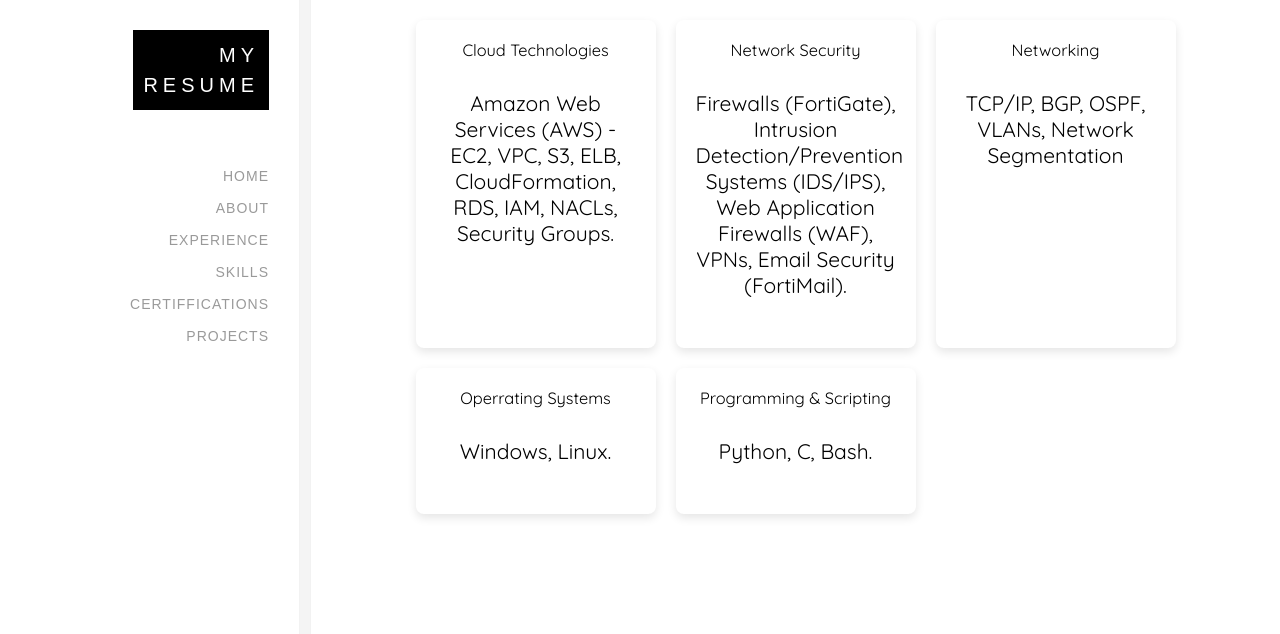
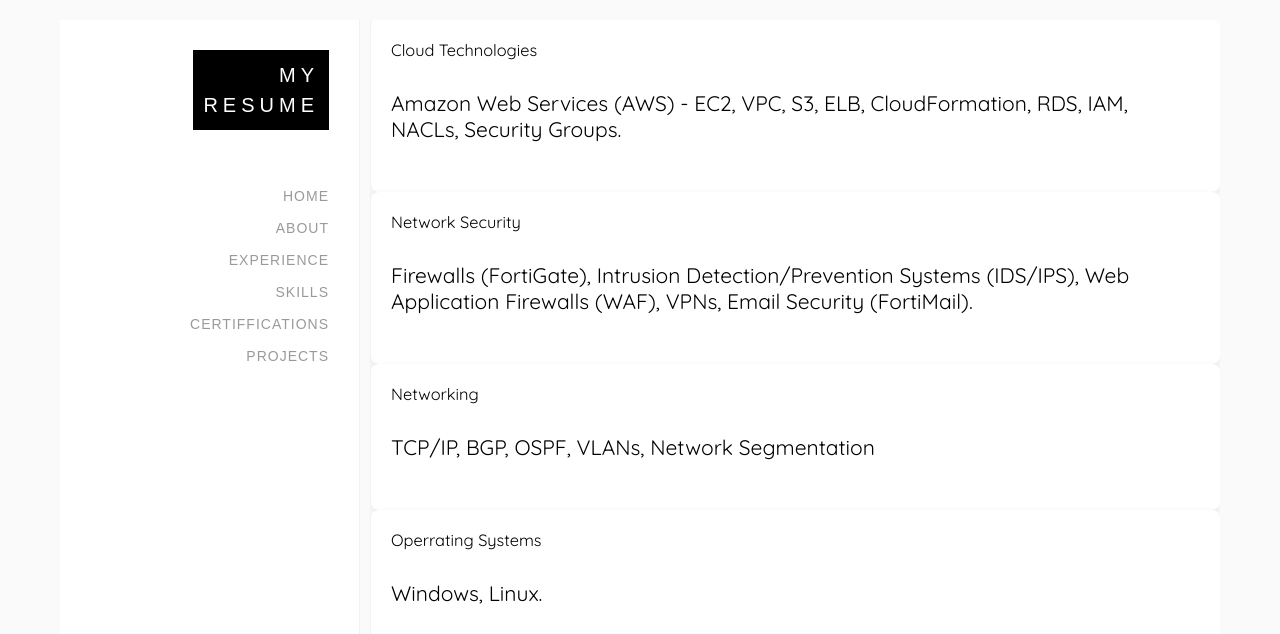
Before and after one commit to hibakiz/AWS, a plain HTML site: page CV/skills.html in a window 1280 px wide. Shown: the top 634 px of the page. Drawn offline with Linux system fonts and the light colour scheme.

Commit message:
fixing the flexability

```diff
--- a/CV/skills.html
+++ b/CV/skills.html
@@ -5,30 +5,35 @@
     <link rel="stylesheet" type="text/css" href="cv.css">
 	<link href="https://stackpath.bootstrapcdn.com/font-awesome/4.7.0/css/font-awesome.min.css" rel="stylesheet">
     <meta charset="UTF-8">
-    <meta name="viewport" content="width=device-width, initial-scale=1.0">
+
     <script src="https://kit.fontawesome.com/a076d05399.js" crossorigin="anonymous"></script>
     <style>
-            body {
-                font-family: Arial, sans-serif;
-                background-color: #f4f4f4;
-                text-align: center;
+
+    body, html {
     margin: 0;
     padding: 0;
+    font-family: Arial, sans-serif;
+    box-sizing: border-box;
 }
 
-            header {
-                background-color: #222;
-                color: white;
+/* Responsive container */
+.wraper {
+    display: flex;
+    flex-direction: column;
+}
+
+.container {
+    max-width: 1200px;
+    margin: auto;
     padding: 20px;
 }
 
+/* Skills section */
 .skills {
     display: grid;
     grid-template-columns: repeat(auto-fit, minmax(200px, 1fr));
     gap: 20px;
     padding: 20px;
-                max-width: 800px;
-                margin: auto;
 }
 
 .skill {
@@ -42,11 +47,12 @@
 .skill:hover {
     transform: translateY(-5px);
     background-color: black;
+}
 
-            }
 .skill:hover h2, .skill:hover h3 {
     color: white;
 }
+
 
 
 </style>
@@ -90,11 +96,9 @@
 
                     <a href="https://codepen.io/Pavan_Ramshetty/pen/KYLPzq">Template Source</a>
                 </div>
+            </div>
 
-		</div>
 		    <div class="main-content">
-
-        <section class="skills">
                 <div class="skill">
                     <div class="sk">
                         <h3>Cloud Technologies</h3>
@@ -119,7 +123,6 @@
                     <h3>Programming & Scripting </h3>
                     <h2> Python, C, Bash.</h2>
                 </div>
-        </section>
 
 		    </div>
 
```
Also changed, not shown: CV/cert.html (+0 -2 lines), CV/exp.html (+1 -1 lines), CV/projects.html (+0 -3 lines). Lines whose indentation alone changed are shown as unchanged.
